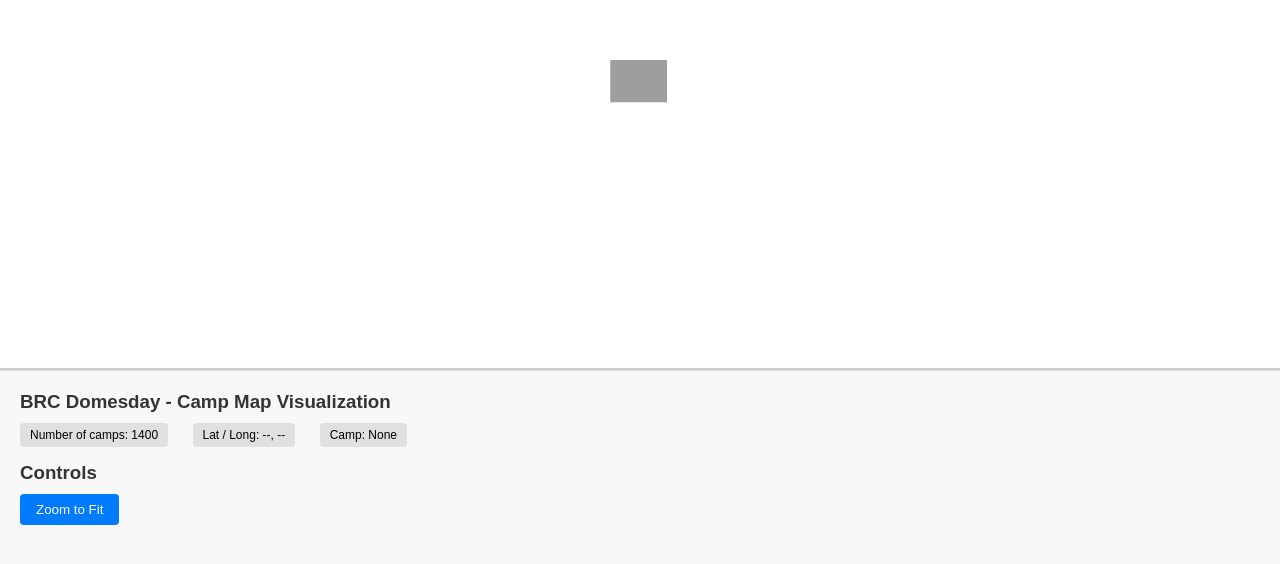
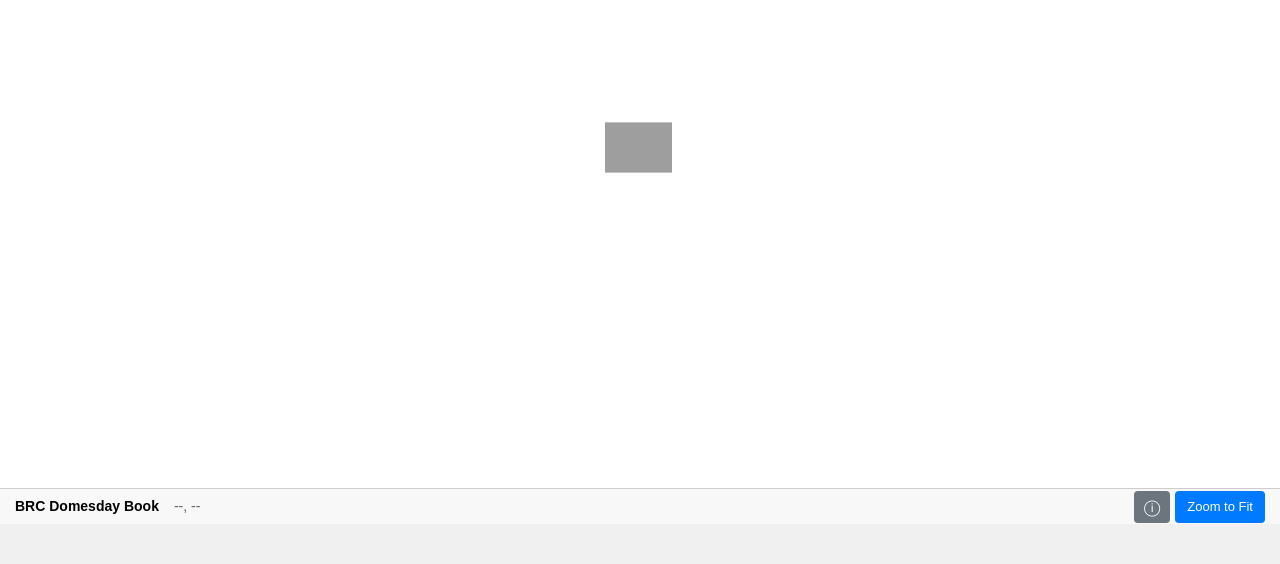
Before and after one commit to jspolsky/brcDomesday, a plain HTML site: page index.html in a window 1280 px wide. Shown: the part 272-836 px from the top of the page. After the commit the page ends 800 px from the top, so only its background shows below. Drawn offline with Linux system fonts and the light colour scheme.

Commit message:
slick status bar

```diff
--- a/index.html
+++ b/index.html
@@ -14,21 +14,14 @@
         <div id="loadingStatus">Loading camp data...</div>
     </div>
 
-    <div id="controls">
-        <div class="control-section">
-            <h3>BRC Domesday - Camp Map Visualization</h3>
-            <div id="stats">
-                <span class="stats" id="outlinesCount">Number of camps: Loading...</span>
-                <span class="stats" id="coordinates">Lat / Long: --, --</span>
-                <span class="stats" id="currentCamp">Camp: None</span>
-            </div>
-        </div>
-
-        <div class="control-section">
-            <h3>Controls</h3>
+    <div id="statusBar">
+        <span id="appName">BRC Domesday Book</span>
+        <span id="coordinates">--, --</span>
+        <span id="currentCamp"></span>
+        <div id="statusBarButtons">
+            <button id="infoButton" onclick="showInfo()" title="Information">ⓘ</button>
             <button onclick="zoomToFit()">Zoom to Fit</button>
         </div>
-
     </div>
 
     <script src="map.js"></script>
--- a/map.js
+++ b/map.js
@@ -388,10 +388,6 @@ async function init() {
 
     // Load camp outlines
     campOutlines = await loadGeoJSON('data/camp_outlines_2025.geojson');
-    if (campOutlines) {
-        document.getElementById('outlinesCount').textContent =
-            `Number of camps: ${campOutlines.features.length}`;
-    }
 
     loadingStatus.style.display = 'none';
 
@@ -458,6 +454,11 @@ function toggleOutlines() {
     redraw();
 }
 
+// Info button handler (placeholder)
+function showInfo() {
+    alert('BRC Domesday Book\n\nAn interactive map viewer for Burning Man 2025 camp locations.\n\nControls:\n- Click and drag to pan\n- Scroll to zoom\n- Hover over camps to see their names');
+}
+
 // Mouse panning state
 let isPanning = false;
 let lastMousePos = { x: 0, y: 0 };
@@ -506,7 +507,7 @@ canvas.addEventListener('mousemove', (e) => {
     // Update coordinate display and camp detection
     const geo = canvasToGeo(canvasX, canvasY);
     document.getElementById('coordinates').textContent =
-        `Lat / Long: ${geo.lat.toFixed(6)}, ${geo.lon.toFixed(6)}`;
+        `${geo.lat.toFixed(6)}, ${geo.lon.toFixed(6)}`;
 
     // Check if mouse is over a camp (only when not panning)
     if (!isPanning) {
@@ -521,9 +522,9 @@ canvas.addEventListener('mousemove', (e) => {
             if (highlightedCamp && highlightedCamp.properties && highlightedCamp.properties.fid) {
                 const fid = highlightedCamp.properties.fid;
                 const campName = campFidMappings && campFidMappings[fid] ? campFidMappings[fid] : `FID ${fid}`;
-                campDisplay.textContent = `Camp: ${campName}`;
+                campDisplay.textContent = campName;
             } else {
-                campDisplay.textContent = 'Camp: None';
+                campDisplay.textContent = '';
             }
 
             redraw();
@@ -544,7 +545,7 @@ canvas.addEventListener('mouseleave', (e) => {
     // Clear camp highlighting when mouse leaves
     if (highlightedCamp) {
         highlightedCamp = null;
-        document.getElementById('currentCamp').textContent = 'Camp: None';
+        document.getElementById('currentCamp').textContent = '';
         redraw();
     }
 });
--- a/style.css
+++ b/style.css
@@ -6,11 +6,10 @@ body {
 }
 
 #mapContainer {
-    height: 80vh;
+    height: calc(100vh - 2.5em);
     width: 100vw;
     position: relative;
     background-color: #fff;
-    border-bottom: 2px solid #ccc;
 }
 
 #mapCanvas {
@@ -19,12 +18,40 @@ body {
     cursor: crosshair;
 }
 
-#controls {
-    height: 20vh;
-    padding: 20px;
+#statusBar {
+    height: 2.5em;
+    line-height: 2.5em;
+    padding: 0 15px;
     background-color: #f8f8f8;
-    border-top: 1px solid #ddd;
-    overflow-y: auto;
+    border-top: 1px solid #ccc;
+    display: flex;
+    align-items: center;
+    gap: 15px;
+    font-size: 14px;
+    overflow: hidden;
+}
+
+#appName {
+    font-weight: bold;
+    white-space: nowrap;
+}
+
+#coordinates {
+    color: #666;
+    white-space: nowrap;
+}
+
+#currentCamp {
+    font-weight: bold;
+    white-space: nowrap;
+    flex-grow: 1;
+}
+
+#statusBarButtons {
+    margin-left: auto;
+    display: flex;
+    gap: 5px;
+    flex-shrink: 0;
 }
 
 #loadingStatus {
@@ -40,34 +67,27 @@ body {
     z-index: 100;
 }
 
-.control-section {
-    margin-bottom: 15px;
-}
-
-.control-section h3 {
-    margin: 0 0 10px 0;
-    color: #333;
-}
-
-.stats {
-    display: inline-block;
-    margin-right: 20px;
-    padding: 5px 10px;
-    background-color: #e0e0e0;
-    border-radius: 4px;
-    font-size: 12px;
-}
-
 button {
-    padding: 8px 16px;
-    margin-right: 10px;
+    padding: 4px 12px;
     background-color: #007bff;
     color: white;
     border: none;
     border-radius: 4px;
     cursor: pointer;
+    font-size: 13px;
+    line-height: 1.5;
 }
 
 button:hover {
     background-color: #0056b3;
 }
+
+#infoButton {
+    padding: 4px 10px;
+    font-size: 16px;
+    background-color: #6c757d;
+}
+
+#infoButton:hover {
+    background-color: #5a6268;
+}
```
